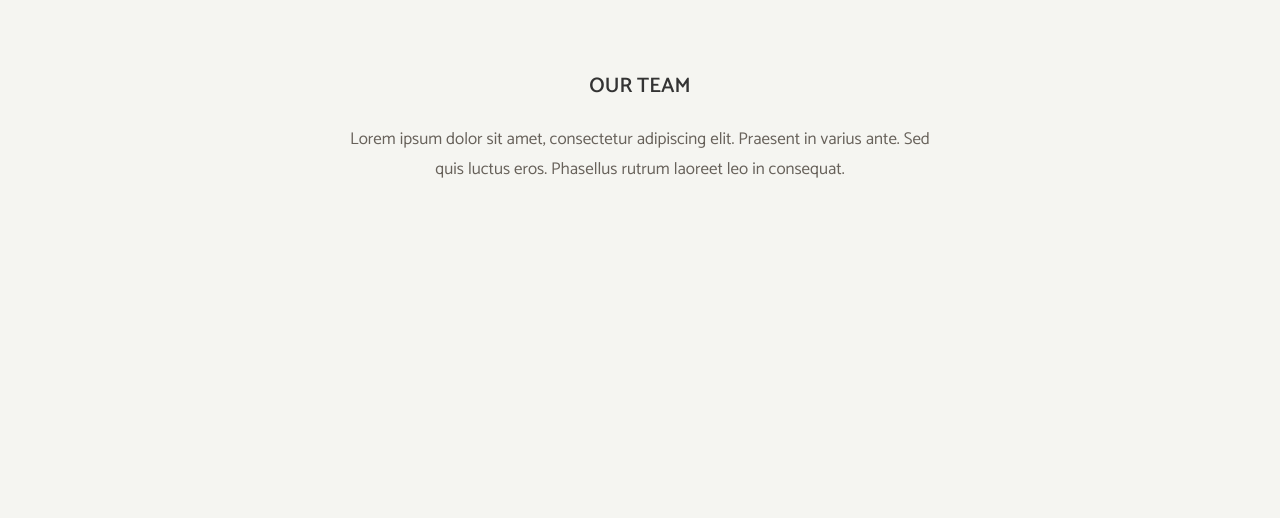
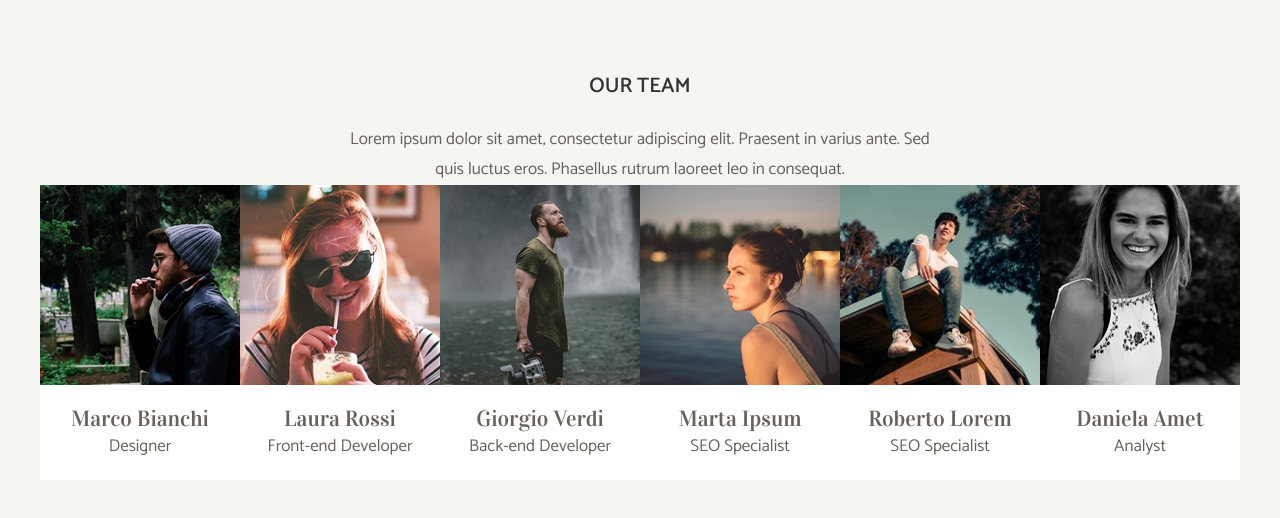
Before and after one commit to Angelorapana/js-our-team, a plain HTML site: page index.html in a window 1280 px wide. Drawn offline with Linux system fonts and the light colour scheme; files that its build step writes are made by us from their sources; files whose address does not match are found by name.

Commit message:
applicazione metodo foreach con creazione card inserita nel dom attraverso la creazione di un nodo

```diff
--- a/index.html
+++ b/index.html
@@ -45,7 +45,7 @@
   <link rel="preconnect" href="https://fonts.gstatic.com" crossorigin />
   <link href="https://fonts.googleapis.com/css2?family=Catamaran:wght@400;600&family=Vidaloka&display=swap"
     rel="stylesheet" />
-  <link rel="stylesheet" href="css/style.css" />
+  <link rel="stylesheet" href="style.css" />
 </head>
 
 <body>
@@ -61,7 +61,7 @@
       </div>
     </section>
   </div>
-  <script src="js/script.js"></script>
+  <script src="script.js"></script>
 </body>
 
 </html>
--- a/script.js
+++ b/script.js
@@ -116,4 +116,15 @@ const teamMembers = [
 
 const teamContainer = document.getElementById("team-container")
 
-c
+const singleMember = teamMembers.forEach((singleMember) =>{
+  const {img, name, role, email} = singleMember
+  let card = document.createElement("div")
+  card.innerHTML = ` <div class="card-image">
+      <img src="./img/${img}" alt="Photo of ${name}" />
+    </div>
+    <div class="card-text">
+      <h3>${name}</h3>
+      <p>${role}</p>
+    </div>`
+    teamContainer.append(card)
+} )
```
